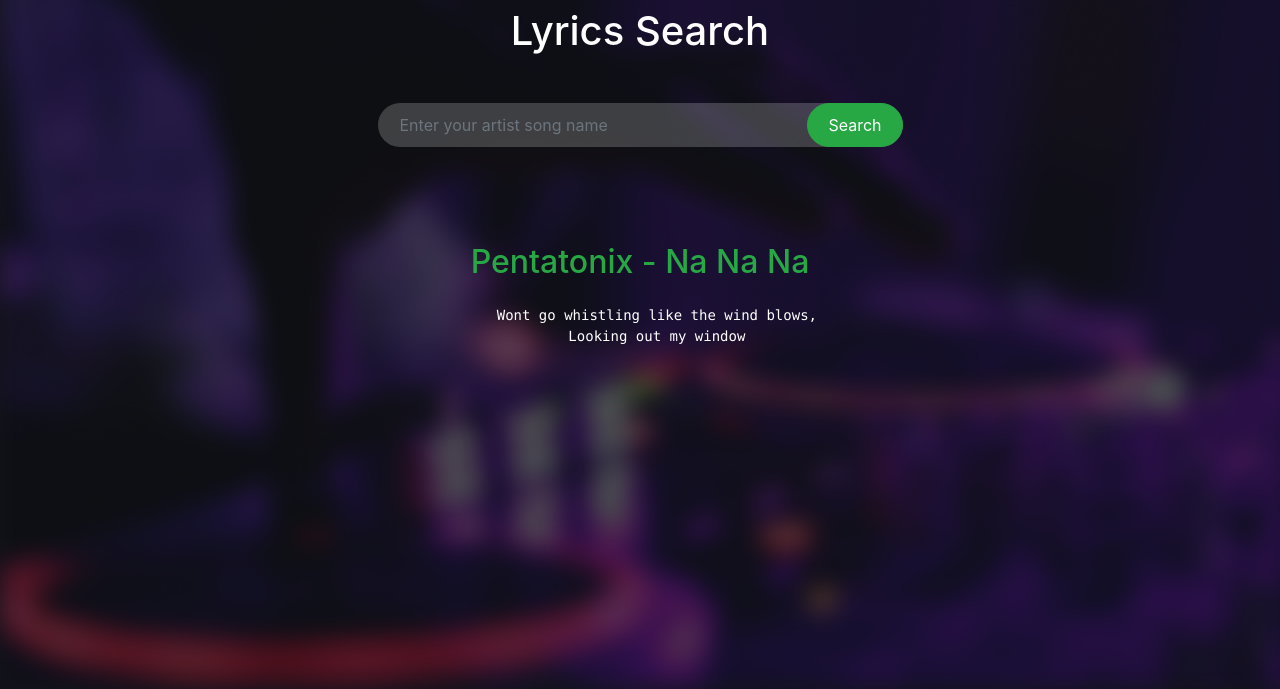
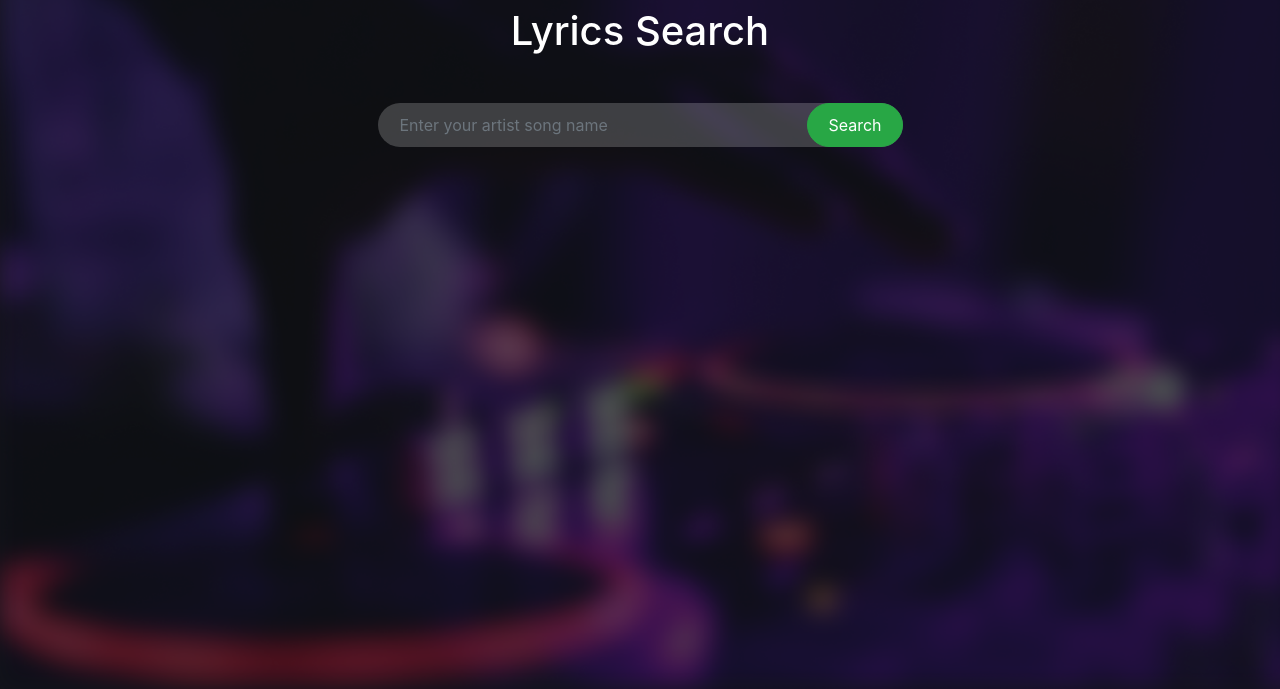
Before and after one commit to mehidi-me/hard-rock, a plain HTML site: page index.html in a window 1280 px wide. Shown: the part 111-800 px from the top of the page. Drawn offline with nearby package versions, Linux system fonts and the light colour scheme.

Commit message:
some bug fix

```diff
--- a/index.html
+++ b/index.html
@@ -62,11 +62,7 @@
 
             <!-- Single Lyrics -->
             <div class="single-lyrics text-center" id="songLyrics">
-                <h2 class="text-success mb-4">Pentatonix - Na Na Na</h2>
-                <pre class="lyric text-white">
-    Wont go whistling like the wind blows,
-    Looking out my window
-                </pre>
+
             </div>
 
 
```
